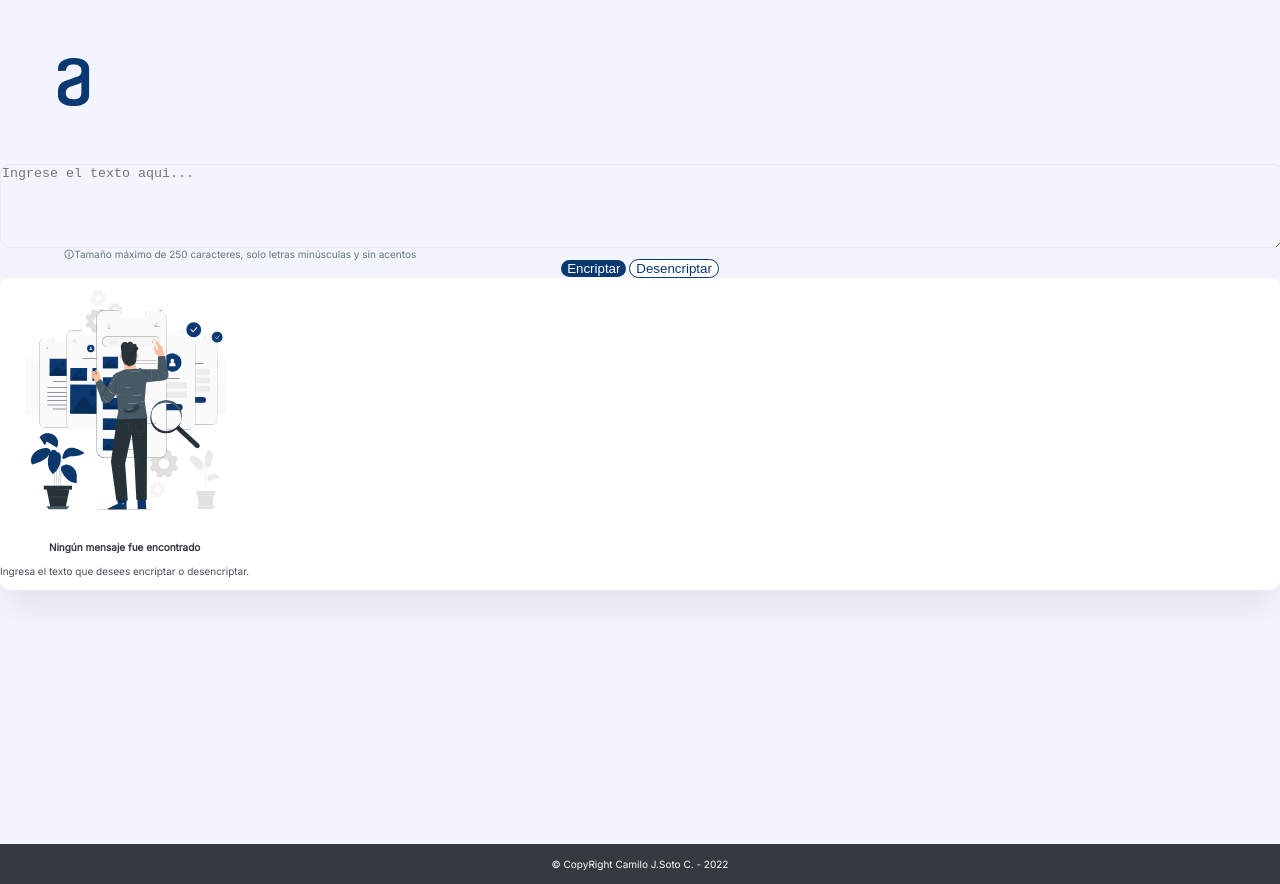
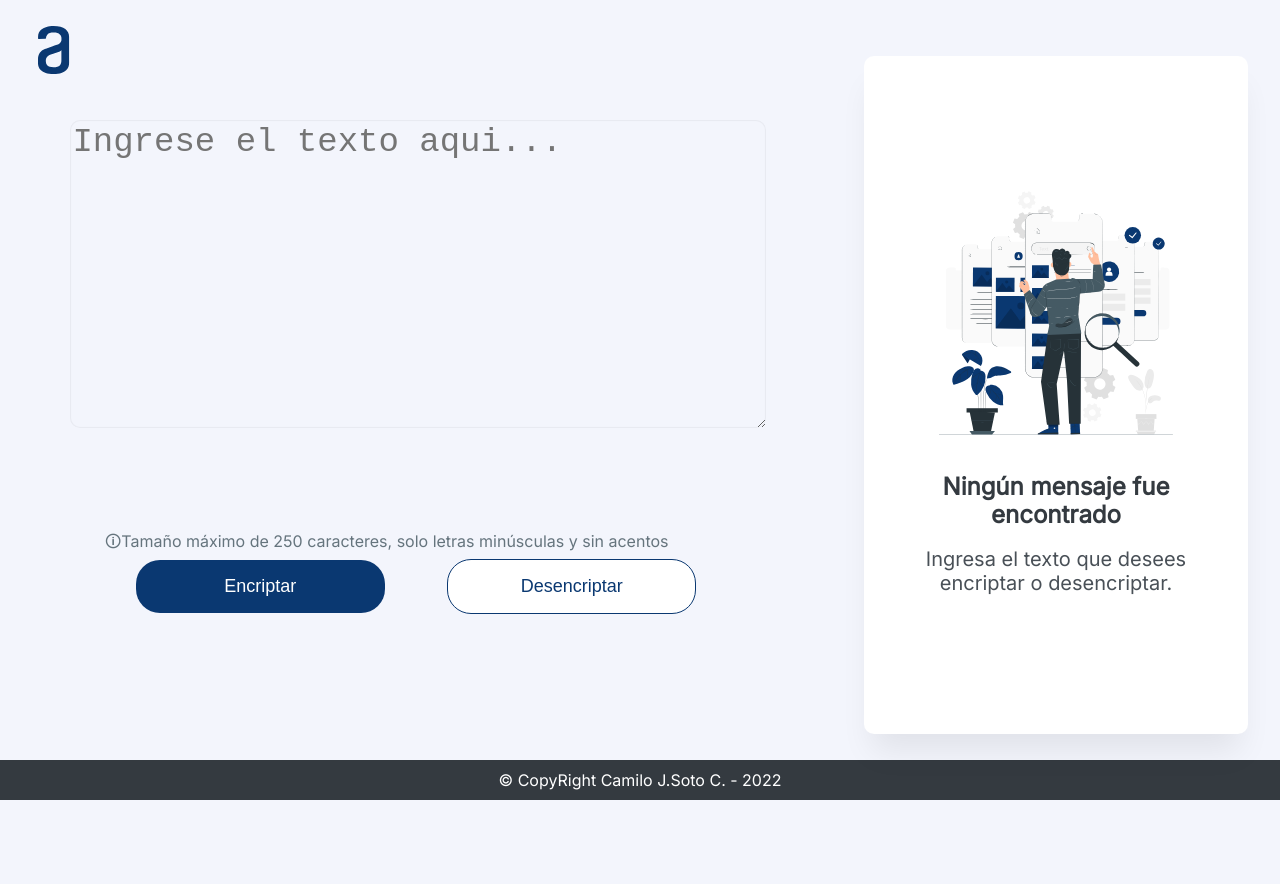
Before and after one commit to csottoc/challenge_one_decoder, a plain HTML site: page index.html in a window 1280 px wide. After the commit the page ends 800 px from the top, so only its background shows below. Drawn offline with Linux system fonts and the light colour scheme.

Commit message:
desktop style

```diff
--- a/styles/style.css
+++ b/styles/style.css
@@ -11,25 +11,43 @@ body {
 
 header {
     box-sizing: border-box;
+    width: 100%;
+    height: 15%;
 }
 
 header h1 {
-    padding: 4.5%;
+    padding: 2% 3%;
+}
+
+header h1 img {
+    height: 60%;
 }
 
 .container {
     width: 100%;
-    height: 85%
+    height: 80%;
+    display: flex;
+    justify-content: center;
+    position: relative;
+}
+
+.section-input {
+    width: 60%;
+    height: 95%;
 }
 
 .section-input form {
     box-sizing: border-box;
     margin: 0 auto;
     text-align: center;
+    width: 90%;
+    height: 100%;
 }
 
 .section-input form textarea {
+    font-size: 3.4rem;
     width: 100%;
+    height: 50%;
     line-height: 120%;
     color: #0A3871;
     border: none;
@@ -41,10 +59,13 @@ header h1 {
 
 .btns-actions {
     width: 90%;
+    height: 20%;
     margin: 0 auto;
+    margin-top: 15%;
 }
 
 .btns-actions p {
+    font-size: 1.6rem;
     text-align: left;
     color: #65747D;
 }
@@ -52,6 +73,10 @@ header h1 {
 .btn {
     border-radius: 24px;
     border: none;
+    font-size: 1.8rem;
+    padding: 1.6rem;
+    margin: 1rem 3rem;
+    width: 40%;
 }
 
 .btn:hover {
@@ -83,10 +108,25 @@ header h1 {
     background: #FFF;
     text-align: center;
     display: flex;
+    margin-left: 5%;
     align-items: center;
     border: none;
     box-shadow: 0px 24px 32px -8px rgba(0, 0, 0, 0.08);
     border-radius: 10px;
+    width: 30%;
+    height: 106%;
+    position: relative;
+    top: -10%;
+}
+
+.result-placeholder {
+    text-align: center;
+    width: 90%;
+    margin: 0 auto;
+}
+
+.result-placeholder img {
+    width: 80%;
 }
 
 .result-placeholder p:nth-child(2) {
@@ -94,6 +134,7 @@ header h1 {
     font-weight: bold;
     color: #343A40;
     padding: 5%;
+    font-size: 2.4rem;
     box-sizing: border-box;
 }
 
@@ -102,8 +143,10 @@ header h1 {
     color: #495057;
     padding-bottom: 5%;
     box-sizing: border-box;
+    font-size: 2rem;
 }
 
+/*message result*/
 .message-result {
     width: 95%;
     height: 95%;
@@ -112,9 +155,19 @@ header h1 {
     background: transparent;
 }
 
+.message-result textarea {
+    color: #343A40;
+    border: none;
+    width: 90%;
+    font-size: 2.4rem;
+    height: 70%;
+    margin-bottom: 20%;
+}
+
 footer {
     width: 100%;
     height: 5%;
+    font-size: 1.6rem;
     display: flex;
     color: #FFF;
     background: #343A40;
@@ -129,12 +182,24 @@ footer {
 /* Style for tablet devices*/
 @media screen and (max-width:900px) {
     header {
+        box-sizing: border-box;
         width: 100%;
         height: 10%;
     }
 
+    header h1 {
+        padding: 4.5%;
+    }
+
     header h1 img {
         height: 5vh;
+    }
+
+    .container {
+        width: 100%;
+        height: 85%;
+        display: block;
+        position: static;
     }
 
     .section-input {
@@ -163,6 +228,7 @@ footer {
         box-sizing: border-box;
         padding-top: 2rem;
         height: 20%;
+        margin: 0 auto;
         flex-direction: row;
     }
 
@@ -178,6 +244,8 @@ footer {
         width: 90%;
         height: 35%;
         margin: 0 auto;
+        position: static;
+        top: 0;
     }
 
     .result-placeholder img {
@@ -200,10 +268,9 @@ footer {
 
     /*message result*/
     .message-result textarea {
-        border: none;
-        width: 90%;
         font-size: 2.4rem;
-        height: 75%
+        height: 75%;
+        margin: 0;
     }
 
     footer {
@@ -214,6 +281,7 @@ footer {
 /*Styles for mobil device view*/
 @media screen and (max-width:600px) {
     header {
+        box-sizing: border-box;
         width: 100%;
         height: 10%;
     }
```
